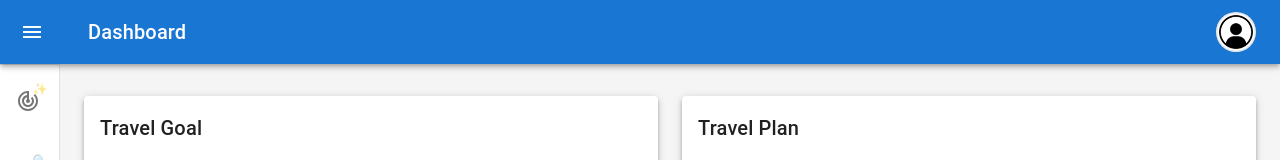
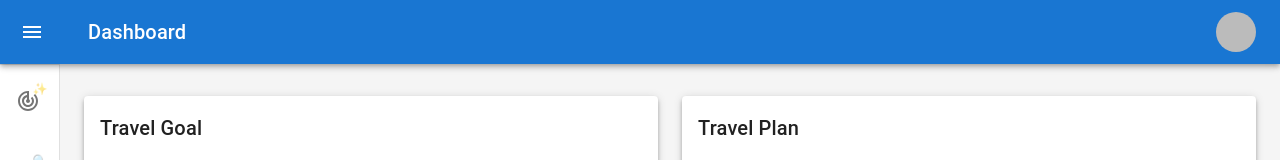
Before and after one commit to deepbig/travel-ready, a React (Create React App) app: page /dashboard in a window 1280 px wide. Shown: the top 160 px of the page. Built offline with nearby package versions, Linux system fonts and the light colour scheme; no server answers; sample sign-in values are in the browser's storage.

Commit message:
[features/simple_auth] Simple google authentication feature created

```diff
--- a/src/App.tsx
+++ b/src/App.tsx
@@ -1,7 +1,8 @@
-import React from 'react';
+import React, { useEffect } from 'react';
 import { createTheme, ThemeProvider } from '@mui/material/styles';
 import { CssBaseline } from '@mui/material';
-import { Navigate, Routes, Route } from 'react-router-dom';
+import { Routes, Route, useNavigate } from 'react-router-dom';
+import { onAuthChange } from 'db/repositories/auth';
 import LandingPage from 'pages/LandingPage';
 import DashboardPage from 'pages/DashboardPage';
 import CovidSearchPage from 'pages/CovidSearchPage';
@@ -20,11 +21,19 @@ function App() {
     },
   });
 
+  const navigate = useNavigate();
+  useEffect(() => {
+    onAuthChange((user: any) => {
+      user ? navigate('/dashboard') : navigate('/landing');
+    });
+    // eslint-disable-next-line react-hooks/exhaustive-deps
+  }, []);
+
   return (
     <ThemeProvider theme={theme}>
       <CssBaseline />
       <Routes>
-        <Route path='/' element={<Navigate to='/landing' />} />
+        <Route path='/' element={<></>} />
         <Route path='/landing' element={<LandingPage />} />
         <Route path='/dashboard' element={<DashboardPage />} />
         <Route
--- /dev/null
+++ b/src/components/login/Login.tsx
@@ -0,0 +1,17 @@
+import React from 'react';
+import { signIn } from 'db/repositories/auth';
+import { Button } from '@mui/material';
+
+function Login() {
+  const onLogin = async () => {
+    signIn();
+  };
+
+  return (
+    <Button variant='outlined' color='inherit' onClick={onLogin}>
+      Sign In
+    </Button>
+  );
+}
+
+export default Login;
--- a/src/components/navBar/NavBar.tsx
+++ b/src/components/navBar/NavBar.tsx
@@ -11,8 +11,6 @@ import {
   ListItem,
   ListItemIcon,
   ListItemText,
-  Button,
-  Avatar,
   Badge,
 } from '@mui/material';
 import MenuIcon from '@mui/icons-material/Menu';
@@ -20,6 +18,8 @@ import ChevronLeftIcon from '@mui/icons-material/ChevronLeft';
 import TrackChangesIcon from '@mui/icons-material/TrackChanges';
 import CoronavirusIcon from '@mui/icons-material/Coronavirus';
 import ImageSearchIcon from '@mui/icons-material/ImageSearch';
+import Login from 'components/login/Login';
+import Profile from 'components/profile/Profile';
 
 function MenuListItems(props: any) {
   const navigate = useNavigate();
@@ -163,15 +163,7 @@ export default function NavBar({ selectedName }: { selectedName: string }) {
             {selectedName}
           </Typography>
 
-          {selectedName ? (
-            <IconButton sx={{ p: 0 }}>
-              <Avatar alt='Anonymous' src='/anonymous_user_avatar.png' />
-            </IconButton>
-          ) : (
-            <Button variant='outlined' color='inherit'>
-              Sign In
-            </Button>
-          )}
+          {selectedName ? <Profile /> : <Login />}
         </Toolbar>
       </AppBar>
       {selectedName ? (
--- /dev/null
+++ b/src/components/profile/Profile.tsx
@@ -0,0 +1,56 @@
+import { Avatar, IconButton, Menu, MenuItem } from '@mui/material';
+import React, { useState, useEffect } from 'react';
+import { auth } from 'db';
+import { signOutUser } from 'db/repositories/auth';
+
+function Profile() {
+  const currentUser = auth.currentUser;
+  const [photoURL, setPhotoURL] = useState('/anonymous_user_avatar.png');
+  const [anchorEl, setAnchorEl] = useState<null | HTMLElement>(null);
+  const open = Boolean(anchorEl);
+
+  const handleAvatarClick = (event: React.MouseEvent<HTMLButtonElement>) => {
+    setAnchorEl(event.currentTarget);
+  };
+
+  const handleClose = () => {
+    setAnchorEl(null);
+  };
+
+  useEffect(() => {
+    if (currentUser?.photoURL) {
+      setPhotoURL(currentUser.photoURL);
+    }
+  }, [currentUser]);
+
+  const handleLogout = () => {
+    signOutUser();
+  };
+
+  return (
+    <>
+      <IconButton
+        id='avatar-button'
+        sx={{ p: 0 }}
+        onClick={handleAvatarClick}
+        aria-controls={open ? 'basic-menu' : undefined}
+        aria-haspopup='true'
+        aria-expanded={open ? 'true' : undefined}
+      >
+        <Avatar alt='profile_image' src={photoURL} />
+      </IconButton>
+      <Menu
+        id='avatar-menu'
+        anchorEl={anchorEl}
+        open={open}
+        onClose={handleClose}
+        MenuListProps={{ 'aria-labelledby': 'avatar-button' }}
+      >
+        <MenuItem onClick={handleClose}>Profile</MenuItem>
+        <MenuItem onClick={handleLogout}>Logout</MenuItem>
+      </Menu>
+    </>
+  );
+}
+
+export default Profile;
--- a/src/db/index.ts
+++ b/src/db/index.ts
@@ -1,5 +1,7 @@
 import { initializeApp } from "firebase/app"
 import { getFirestore } from 'firebase/firestore';
+import { getAuth } from "firebase/auth";
+import { getStorage } from 'firebase/storage';
 
 
 const firebaseConfig = {
@@ -14,5 +16,7 @@ const firebaseConfig = {
 
 const app = initializeApp(firebaseConfig);
 const db = getFirestore(app);
+export const auth = getAuth();
+export const storage = getStorage();
 
 export default db;
--- /dev/null
+++ b/src/db/repositories/auth.ts
@@ -0,0 +1,19 @@
+import { auth } from '..';
+import { signInWithPopup, GoogleAuthProvider, onAuthStateChanged, signOut } from "firebase/auth";
+
+export const signIn = () => {
+    const provider = new GoogleAuthProvider();
+
+    return signInWithPopup(auth, provider);
+}
+
+export const onAuthChange = (callback: any) => {
+
+    return onAuthStateChanged(auth, (user) => {
+        callback(user);
+    })
+}
+
+export const signOutUser = () => {
+    return signOut(auth);
+}
```
